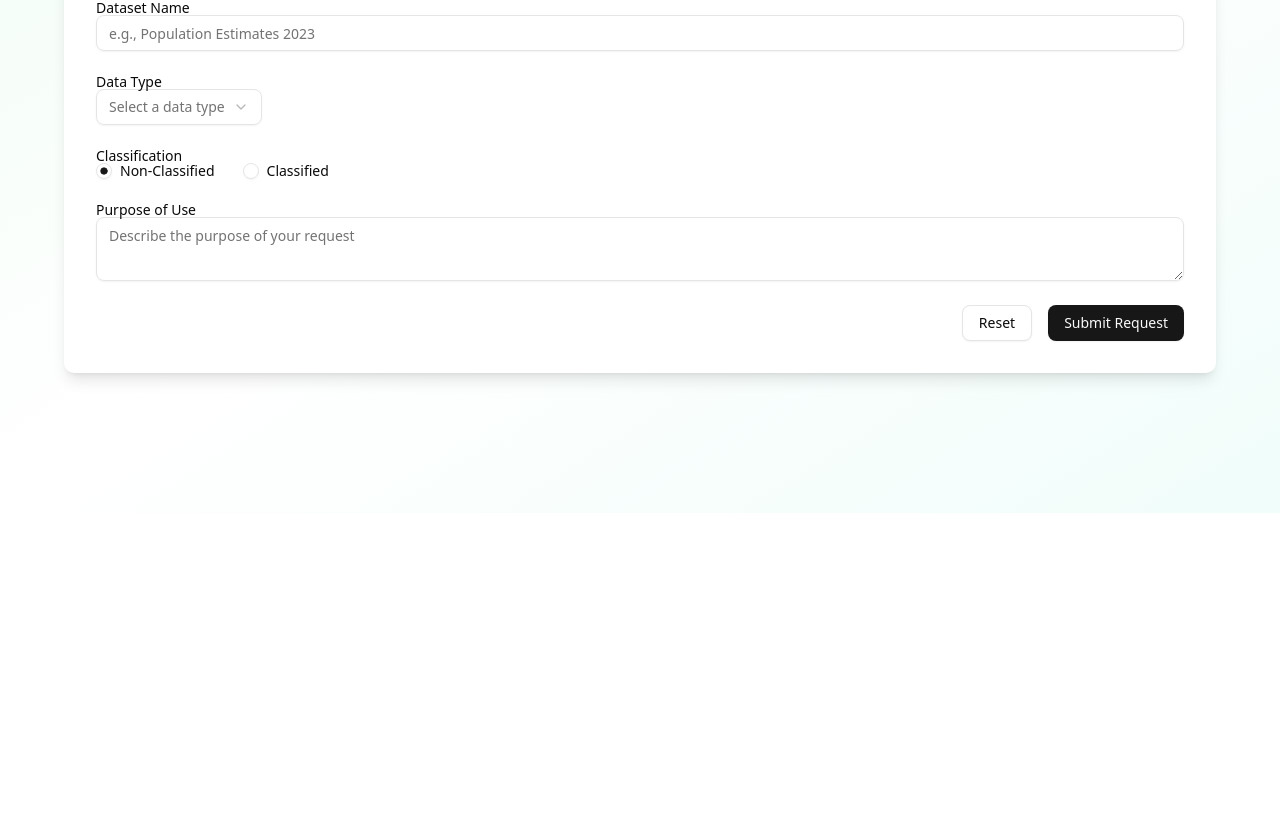
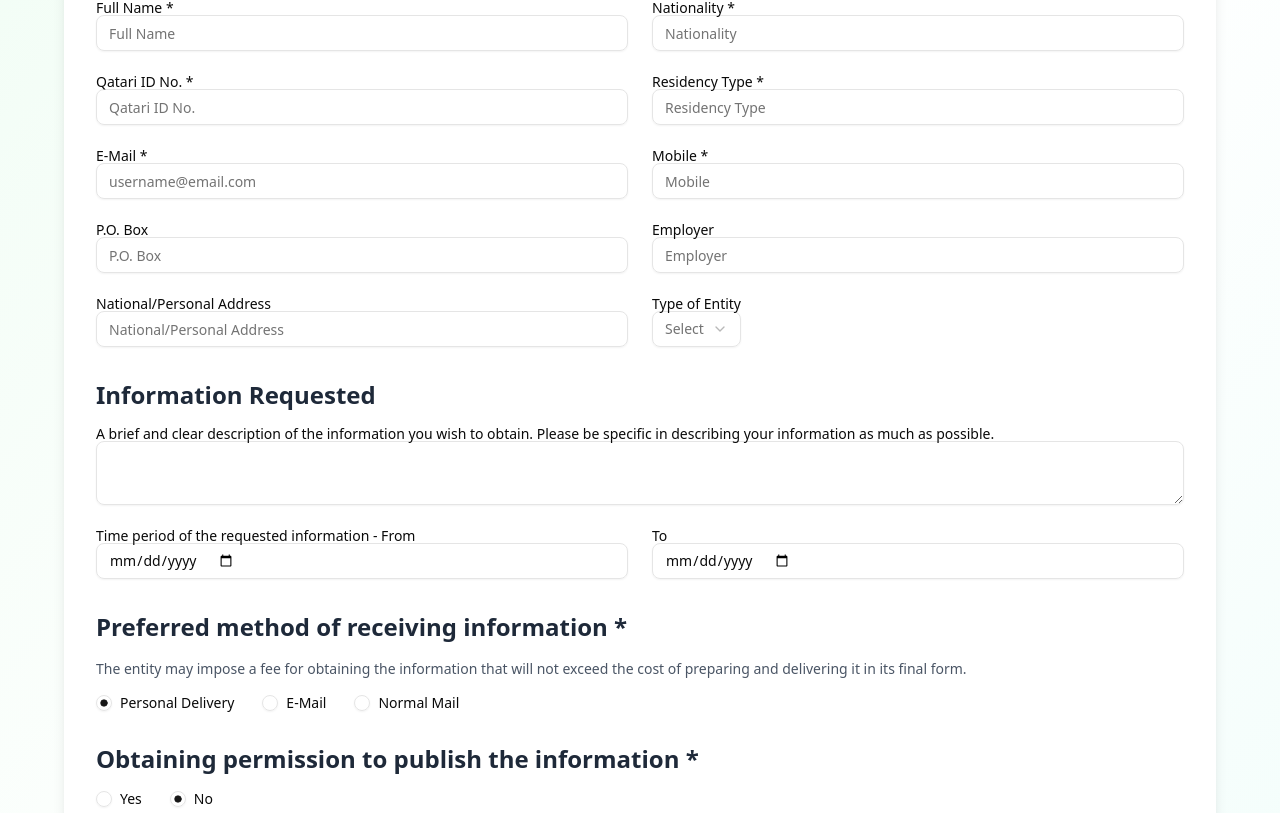
Before and after one commit to flyaminaaichour-web/kingdee, a React (Vite) app: page /data-request in a window 1280 px wide. Shown: the part 287-1100 px from the top of the page. Before the commit the page ends 800 px from the top, so only its background shows below. Built offline with nearby package versions, Linux system fonts and the light colour scheme.

Commit message:
Implement additional UX elements for Data Request System

```diff
--- a/src/components/DataRequestSystem.jsx
+++ b/src/components/DataRequestSystem.jsx
@@ -1,5 +1,5 @@
 import React, { useState } from 'react';
-import { Building2, FileText, Scale } from 'lucide-react';
+import { Building2, FileText, Scale, User, Mail, Phone, MapPin, Briefcase, CalendarDays } from 'lucide-react';
 import { Button } from '@/components/ui/button.jsx';
 import { Input } from '@/components/ui/input.jsx';
 import { Textarea } from '@/components/ui/textarea.jsx';
@@ -12,6 +12,20 @@ function DataRequestSystem() {
   const [activeTab, setActiveTab] = useState('submission');
   const [trackingId, setTrackingId] = useState('');
   const [formData, setFormData] = useState({
+    fullName: '',
+    qatariId: '',
+    nationality: '',
+    email: '',
+    mobile: '',
+    poBox: '',
+    employer: '',
+    address: '',
+    entityType: '',
+    infoDescription: '',
+    timePeriodFrom: '',
+    timePeriodTo: '',
+    preferredMethod: 'personal-delivery',
+    publishPermission: 'no',
     datasetName: '',
     dataType: '',
     classification: 'non-classified',
@@ -23,12 +37,12 @@ function DataRequestSystem() {
     setFormData((prevData) => ({ ...prevData, [id]: value }));
   };
 
-  const handleSelectChange = (value) => {
-    setFormData((prevData) => ({ ...prevData, dataType: value }));
+  const handleSelectChange = (id, value) => {
+    setFormData((prevData) => ({ ...prevData, [id]: value }));
   };
 
-  const handleRadioChange = (value) => {
-    setFormData((prevData) => ({ ...prevData, classification: value }));
+  const handleRadioChange = (id, value) => {
+    setFormData((prevData) => ({ ...prevData, [id]: value }));
   };
 
   const handleSubmit = (e) => {
@@ -43,6 +57,20 @@ function DataRequestSystem() {
 
   const handleReset = () => {
     setFormData({
+      fullName: '',
+      qatariId: '',
+      nationality: '',
+      email: '',
+      mobile: '',
+      poBox: '',
+      employer: '',
+      address: '',
+      entityType: '',
+      infoDescription: '',
+      timePeriodFrom: '',
+      timePeriodTo: '',
+      preferredMethod: 'personal-delivery',
+      publishPermission: 'no',
       datasetName: '',
       dataType: '',
       classification: 'non-classified',
@@ -70,21 +98,120 @@ function DataRequestSystem() {
           </div>
           <p className="text-lg text-gray-600 max-w-2xl mx-auto">
             A system to streamline and digitize the process of dataset requests,
-            including online submission, multi-department routing, and request tracking.
+            including online submission, multi-department routing, and request
+            tracking.
           </p>
         </div>
 
         <div className="max-w-6xl mx-auto p-8 bg-white rounded-lg shadow-lg">
           {activeTab === 'submission' && (
             <form onSubmit={handleSubmit} className="space-y-6">
-              <h2 className="text-2xl font-bold text-gray-800 mb-4">Request a Dataset</h2>
+              <h2 className="text-2xl font-bold text-gray-800 mb-4">Personal Information</h2>
+              <div className="grid grid-cols-1 md:grid-cols-2 gap-6">
+                <div>
+                  <Label htmlFor="fullName">Full Name *</Label>
+                  <Input type="text" id="fullName" placeholder="Full Name" value={formData.fullName} onChange={handleInputChange} required />
+                </div>
+                <div>
+                  <Label htmlFor="nationality">Nationality *</Label>
+                  <Input type="text" id="nationality" placeholder="Nationality" value={formData.nationality} onChange={handleInputChange} required />
+                </div>
+                <div>
+                  <Label htmlFor="qatariId">Qatari ID No. *</Label>
+                  <Input type="text" id="qatariId" placeholder="Qatari ID No." value={formData.qatariId} onChange={handleInputChange} required />
+                </div>
+                <div>
+                  <Label htmlFor="residencyType">Residency Type *</Label>
+                  <Input type="text" id="residencyType" placeholder="Residency Type" value={formData.residencyType} onChange={handleInputChange} required />
+                </div>
+                <div>
+                  <Label htmlFor="email">E-Mail *</Label>
+                  <Input type="email" id="email" placeholder="username@email.com" value={formData.email} onChange={handleInputChange} required />
+                </div>
+                <div>
+                  <Label htmlFor="mobile">Mobile *</Label>
+                  <Input type="tel" id="mobile" placeholder="Mobile" value={formData.mobile} onChange={handleInputChange} required />
+                </div>
+                <div>
+                  <Label htmlFor="poBox">P.O. Box</Label>
+                  <Input type="text" id="poBox" placeholder="P.O. Box" value={formData.poBox} onChange={handleInputChange} />
+                </div>
+                <div>
+                  <Label htmlFor="employer">Employer</Label>
+                  <Input type="text" id="employer" placeholder="Employer" value={formData.employer} onChange={handleInputChange} />
+                </div>
+                <div>
+                  <Label htmlFor="address">National/Personal Address</Label>
+                  <Input type="text" id="address" placeholder="National/Personal Address" value={formData.address} onChange={handleInputChange} />
+                </div>
+                <div>
+                  <Label htmlFor="entityType">Type of Entity</Label>
+                  <Select onValueChange={(val) => handleSelectChange('entityType', val)} value={formData.entityType}>
+                    <SelectTrigger>
+                      <SelectValue placeholder="Select" />
+                    </SelectTrigger>
+                    <SelectContent>
+                      <SelectItem value="individual">Individual</SelectItem>
+                      <SelectItem value="company">Company</SelectItem>
+                      <SelectItem value="government">Government</SelectItem>
+                    </SelectContent>
+                  </Select>
+                </div>
+              </div>
+
+              <h2 className="text-2xl font-bold text-gray-800 mb-4 mt-8">Information Requested</h2>
+              <div>
+                <Label htmlFor="infoDescription">A brief and clear description of the information you wish to obtain. Please be specific in describing your information as much as possible.</Label>
+                <Textarea id="infoDescription" value={formData.infoDescription} onChange={handleInputChange} />
+              </div>
+              <div className="grid grid-cols-1 md:grid-cols-2 gap-6">
+                <div>
+                  <Label htmlFor="timePeriodFrom">Time period of the requested information - From</Label>
+                  <Input type="date" id="timePeriodFrom" value={formData.timePeriodFrom} onChange={handleInputChange} />
+                </div>
+                <div>
+                  <Label htmlFor="timePeriodTo">To</Label>
+                  <Input type="date" id="timePeriodTo" value={formData.timePeriodTo} onChange={handleInputChange} />
+                </div>
+              </div>
+
+              <h2 className="text-2xl font-bold text-gray-800 mb-4 mt-8">Preferred method of receiving information *</h2>
+              <p className="text-sm text-gray-600 mb-4">The entity may impose a fee for obtaining the information that will not exceed the cost of preparing and delivering it in its final form.</p>
+              <RadioGroup onValueChange={(val) => handleRadioChange('preferredMethod', val)} value={formData.preferredMethod} className="flex space-x-4">
+                <div className="flex items-center space-x-2">
+                  <RadioGroupItem value="personal-delivery" id="personal-delivery" />
+                  <Label htmlFor="personal-delivery">Personal Delivery</Label>
+                </div>
+                <div className="flex items-center space-x-2">
+                  <RadioGroupItem value="e-mail" id="e-mail" />
+                  <Label htmlFor="e-mail">E-Mail</Label>
+                </div>
+                <div className="flex items-center space-x-2">
+                  <RadioGroupItem value="normal-mail" id="normal-mail" />
+                  <Label htmlFor="normal-mail">Normal Mail</Label>
+                </div>
+              </RadioGroup>
+
+              <h2 className="text-2xl font-bold text-gray-800 mb-4 mt-8">Obtaining permission to publish the information *</h2>
+              <RadioGroup onValueChange={(val) => handleRadioChange('publishPermission', val)} value={formData.publishPermission} className="flex space-x-4">
+                <div className="flex items-center space-x-2">
+                  <RadioGroupItem value="yes" id="publish-yes" />
+                  <Label htmlFor="publish-yes">Yes</Label>
+                </div>
+                <div className="flex items-center space-x-2">
+                  <RadioGroupItem value="no" id="publish-no" />
+                  <Label htmlFor="publish-no">No</Label>
+                </div>
+              </RadioGroup>
+
+              <h2 className="text-2xl font-bold text-gray-800 mb-4 mt-8">Dataset Request Details</h2>
               <div>
                 <Label htmlFor="datasetName">Dataset Name</Label>
                 <Input type="text" id="datasetName" placeholder="e.g., Population Estimates 2023" value={formData.datasetName} onChange={handleInputChange} required />
               </div>
               <div>
                 <Label htmlFor="dataType">Data Type</Label>
-                <Select onValueChange={handleSelectChange} value={formData.dataType} required>
+                <Select onValueChange={(val) => handleSelectChange('dataType', val)} value={formData.dataType} required>
                   <SelectTrigger>
                     <SelectValue placeholder="Select a data type" />
                   </SelectTrigger>
@@ -98,7 +225,7 @@ function DataRequestSystem() {
               </div>
               <div>
                 <Label>Classification</Label>
-                <RadioGroup onValueChange={handleRadioChange} value={formData.classification} className="flex space-x-4">
+                <RadioGroup onValueChange={(val) => handleRadioChange('classification', val)} value={formData.classification} className="flex space-x-4">
                   <div className="flex items-center space-x-2">
                     <RadioGroupItem value="non-classified" id="non-classified" />
                     <Label htmlFor="non-classified">Non-Classified</Label>
```
